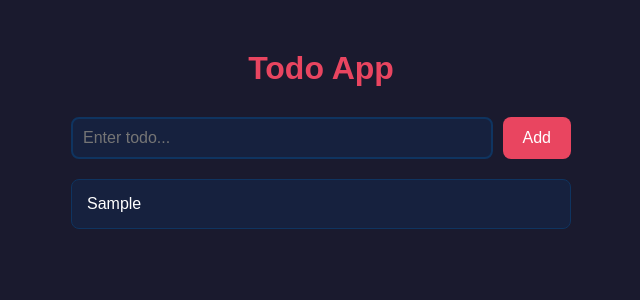
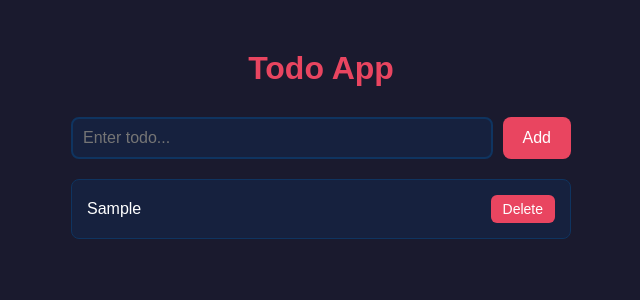
Before and after one commit to snehchakrapani/REACT, a React (Vite) app in the folder react-todo-app/: page / in a window 1280 px wide. Both pictures are taken after typing "Sample" into the empty fields and a click on the button "Add". Shown: the top 300 px of the page, without its empty margins (319-959 px from the left). Built offline with nearby package versions, Linux system fonts and the light colour scheme.

Commit message:
added delete todo button functionality

```diff
--- a/react-todo-app/src/App.css
+++ b/react-todo-app/src/App.css
@@ -63,3 +63,12 @@
     align-items: center;
     border: 1px solid #0f3460;
 }
+.delete-btn {
+  padding: 6px 12px;
+  background: #e94560;
+  color: white;
+  border: none;
+  border-radius: 6px;
+  cursor: pointer;
+  font-size: 14px;
+}
--- a/react-todo-app/src/App.jsx
+++ b/react-todo-app/src/App.jsx
@@ -9,6 +9,10 @@
         if(inpuValue === '')return
         setTodos([...todos,{id:Date.now(),text:inpuValue,completed:false}])
         setInputValue('')
+    }
+
+    function deleteTodo(id){
+        setTodos(todos.filter(todo => todo.id !== id))
     }
 
   return (
@@ -30,6 +34,7 @@
         {todos.map(todo =>
             <li key = {todo.id} className="todo-item">
                 <span>{todo.text}</span>
+                <button className="delete-btn" onClick={()=> deleteTodo(todo.id)}>Delete</button>
                 </li>
         )}
         </ul>
```
